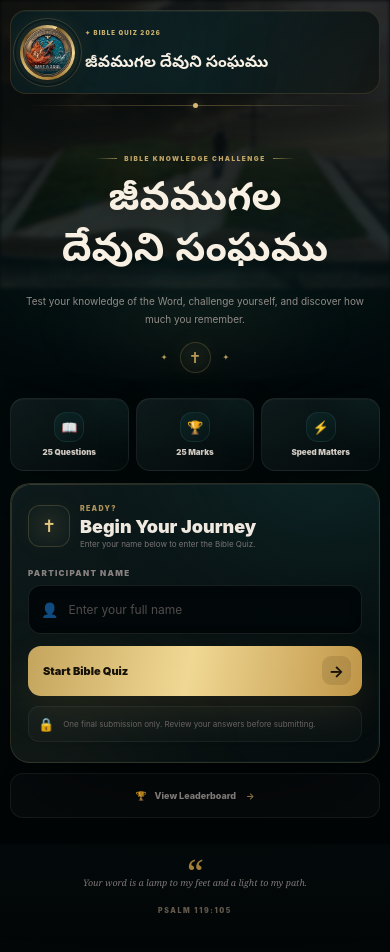
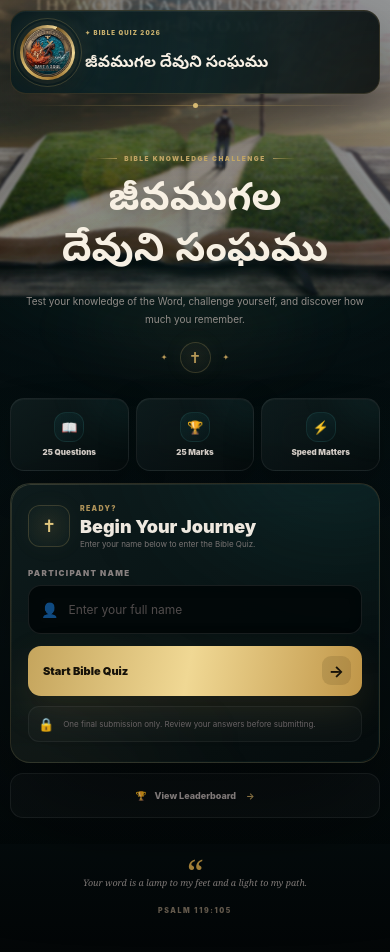
Before and after one commit to naveenkuramdasu/Bible-Quiz, a React (Vite) app: page / in a window 390 px wide. Shown: the top 952 px of the page. Built offline with nearby package versions, Linux system fonts and the light colour scheme.

Commit message:
Brighten Bible background

```diff
--- a/src/styles/global.css
+++ b/src/styles/global.css
@@ -1681,7 +1681,7 @@ img {
     center center /
     cover no-repeat;
 
-  opacity: 0.30;
+  opacity: 0.23;
 
   filter: blur(5px);
 
@@ -1753,7 +1753,7 @@ img {
   /*
     More visible than before
   */
-  opacity: 4.0;
+  opacity: 2.0;
 
   /*
     Still soft, but not overly blurred
@@ -1829,7 +1829,7 @@ img {
 
   /* Background becomes softer */
   .home-page::before {
-    opacity: 0.25;
+    opacity: 0.18;
 
     filter: blur(6px);
 
@@ -2158,7 +2158,7 @@ img {
     background-position: 68% center;
     background-repeat: no-repeat;
 
-    opacity: 0.30;
+    opacity: 0.34;
     filter: blur(5px);
     transform: scale(1.035);
   }
@@ -2191,7 +2191,7 @@ img {
     background-size: auto 108%;
     background-position: 71% center;
 
-    opacity: 0.30;
+    opacity: 0.32;
     filter: blur(5px);
     transform: scale(1.04);
   }
@@ -2232,7 +2232,7 @@ img {
   background-size: cover;
   background-position: center 48%;
 
-  opacity: 0.30;
+  opacity: 0.38;
 
   /* Light blur — keeps the Bible, cross and light visible
      while preventing the background from overpowering text. */
@@ -2262,9 +2262,9 @@ img {
     ),
     linear-gradient(
       180deg,
-      rgba(2, 7, 8, 0.54) 0%,
-      rgba(2, 8, 9, 0.48) 42%,
-      rgba(1, 4, 5, 0.72) 100%
+      rgba(2, 7, 8, 0.42) 0%,
+      rgba(2, 8, 9, 0.36) 42%,
+      rgba(1, 4, 5, 0.58) 100%
     );
 }
 
@@ -2276,7 +2276,7 @@ img {
     background-size: cover;
     background-position: 56% center;
 
-    opacity: 0.30;
+    opacity: 0.34;
     filter: blur(2.5px);
     transform: scale(1.025);
   }
@@ -2290,9 +2290,9 @@ img {
       ),
       linear-gradient(
         180deg,
-        rgba(2, 7, 8, 0.63) 0%,
-        rgba(2, 8, 9, 0.55) 45%,
-        rgba(1, 4, 5, 0.82) 100%
+        rgba(2, 7, 8, 0.50) 0%,
+        rgba(2, 8, 9, 0.42) 45%,
+        rgba(1, 4, 5, 0.68) 100%
       );
   }
 }
@@ -2301,7 +2301,7 @@ img {
 @media (max-width: 430px) {
   .home-page::before {
     background-position: 57% center;
-    opacity: 0.30;
+    opacity: 0.32;
     filter: blur(2.25px);
   }
 
@@ -2314,64 +2314,95 @@ img {
       ),
       linear-gradient(
         180deg,
-        rgba(2, 7, 8, 0.67) 0%,
-        rgba(2, 8, 9, 0.59) 48%,
-        rgba(1, 4, 5, 0.86) 100%
+        rgba(2, 7, 8, 0.54) 0%,
+        rgba(2, 8, 9, 0.46) 48%,
+        rgba(1, 4, 5, 0.72) 100%
       );
   }
 }
-/* =========================================================
-   FINAL MOBILE BACKGROUND — FULL IMAGE FIT
-   ========================================================= */
-
+
+
+/* =========================================================
+   FINAL EXTRA-LIGHT MOBILE NAV.PNG
+   ========================================================= */
 @media (max-width: 700px) {
   .home-page::before {
-    inset: 0;
-
-    background-image: url("/nav.png");
-    background-repeat: no-repeat;
-
-    /* Full image visible — no left/right crop */
-    background-size: 100% auto;
-    background-position: center top;
-
-    background-color: #030708;
-
-    opacity: 0.48;
-    filter: blur(1.5px);
-
-    transform: none;
+    opacity: 0.50;
+    filter: blur(1.5px) brightness(1.28);
   }
 
   .home-page::after {
-    inset: 0;
-
     background:
+      radial-gradient(
+        ellipse at 70% 24%,
+        rgba(236, 201, 114, 0.06),
+        transparent 28%
+      ),
       linear-gradient(
         180deg,
-        rgba(2, 7, 8, 0.42) 0%,
-        rgba(2, 8, 9, 0.50) 40%,
-        rgba(1, 4, 5, 0.72) 100%
+        rgba(2, 7, 8, 0.24) 0%,
+        rgba(2, 8, 9, 0.28) 42%,
+        rgba(1, 4, 5, 0.48) 100%
       );
   }
 }
 
 @media (max-width: 430px) {
   .home-page::before {
-    background-size: 100% auto;
-    background-position: center top;
-
-    opacity: 0.32;
-    filter: blur(2px);
+    opacity: 0.47;
+    filter: blur(1.5px) brightness(1.28);
   }
 
   .home-page::after {
     background:
       linear-gradient(
         180deg,
-        rgba(2, 7, 8, 0.47) 0%,
-        rgba(2, 8, 9, 0.55) 40%,
-        rgba(1, 4, 5, 0.76) 100%
+        rgba(2, 7, 8, 0.27) 0%,
+        rgba(2, 8, 9, 0.32) 45%,
+        rgba(1, 4, 5, 0.52) 100%
       );
   }
 }
+
+/* =========================================================
+   FINAL ULTRA BRIGHT MOBILE BACKGROUND
+   Only the mobile /nav.png background is changed.
+   ========================================================= */
+
+@media (max-width: 700px) {
+  .home-page::before {
+    opacity: 0.72;
+    filter: blur(1px) brightness(1.10);
+    background-size: 100% auto;
+    background-position: center top;
+  }
+
+  .home-page::after {
+    background:
+      linear-gradient(
+        180deg,
+        rgba(2, 7, 8, 0.10) 0%,
+        rgba(2, 8, 9, 0.16) 38%,
+        rgba(1, 4, 5, 0.30) 100%
+      );
+  }
+}
+
+@media (max-width: 430px) {
+  .home-page::before {
+    opacity: 0.68;
+    filter: blur(1px) brightness(1.10);
+    background-size: 100% auto;
+    background-position: center top;
+  }
+
+  .home-page::after {
+    background:
+      linear-gradient(
+        180deg,
+        rgba(2, 7, 8, 0.14) 0%,
+        rgba(2, 8, 9, 0.20) 38%,
+        rgba(1, 4, 5, 0.34) 100%
+      );
+  }
+}
```
